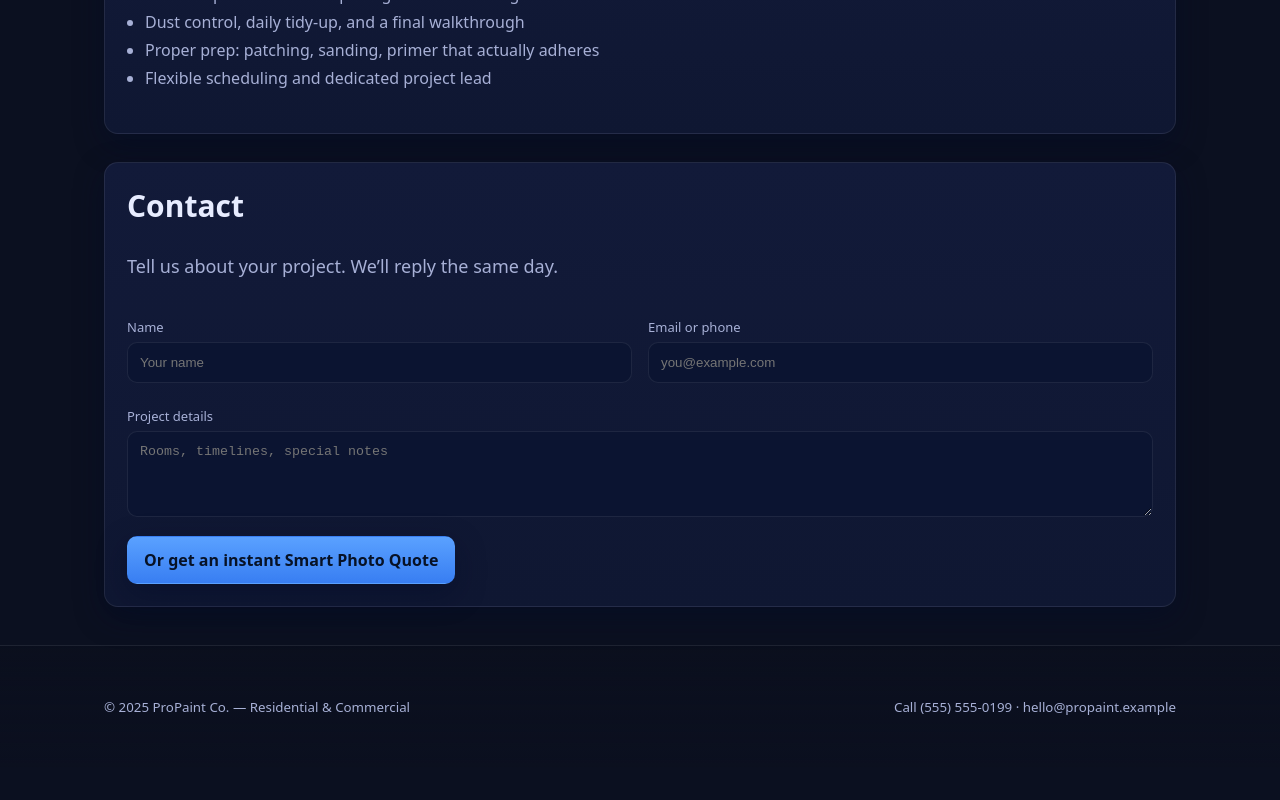
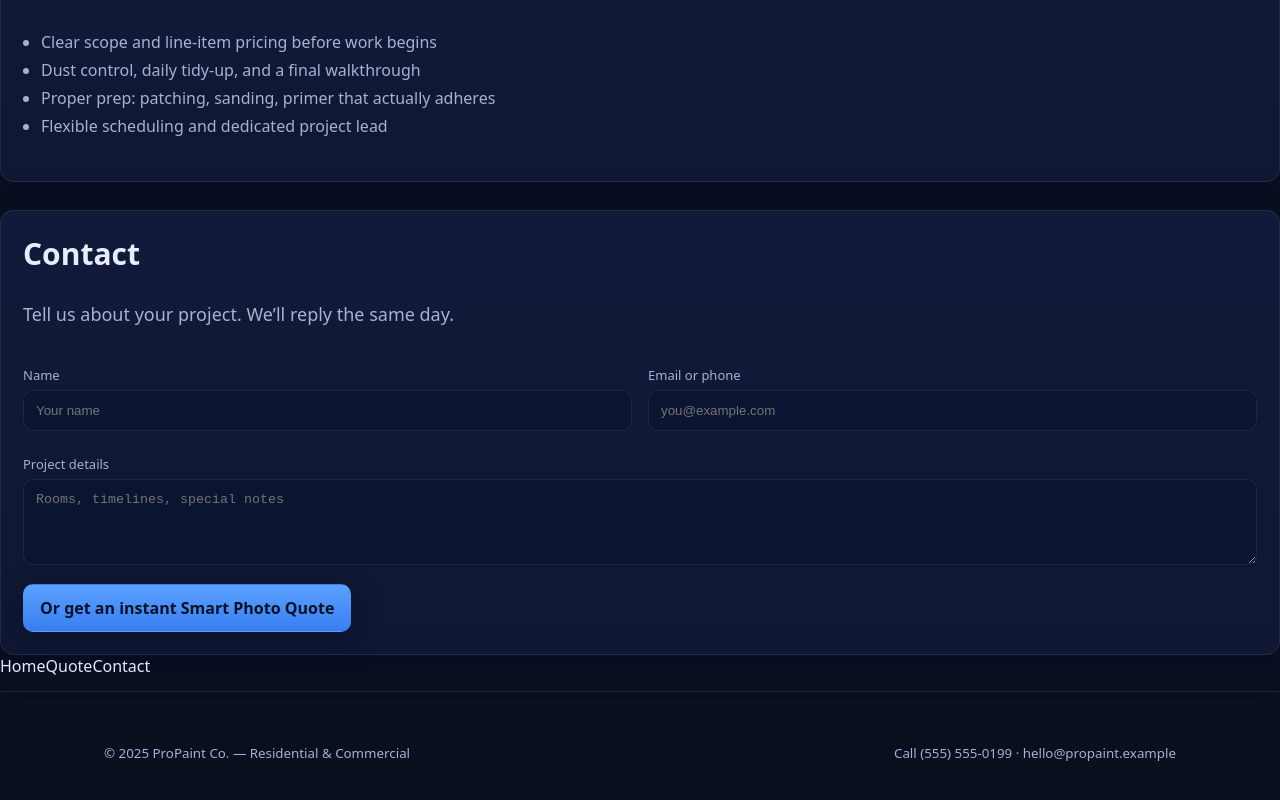
Before and after one commit to morpheus18-glitch/Paintco, a Next.js app in the folder painting-co/: page / in a window 1280 px wide. Shown: the part 812-1612 px from the top of the page. Before the commit the page ends 1580 px from the top, so only its background shows below. Built offline with nearby package versions, Linux system fonts and the light colour scheme.

Commit message:
Update layout.tsx

```diff
--- a/painting-co/app/layout.tsx
+++ b/painting-co/app/layout.tsx
@@ -1,22 +1,33 @@
 import './globals.css';
+import type { ReactNode } from 'react';
 import NavBar from '@components/NavBar';
 import Footer from '@components/Footer';
-import type { ReactNode } from 'react';
 
 export const metadata = {
-  title: 'ProPaint Co. — Smart Photo Quotes',
-  description: 'Upload photos. Get a ballpark with a real crew plan.',
-  themeColor: '#0b1020',
-  viewport: { width: 'device-width', initialScale: 1, viewportFit: 'cover' }
+  title: 'Smart Photo Quote',
+  description: 'Upload photos, get a ballpark with a real crew plan.',
+  viewport: { width: 'device-width', initialScale: 1, viewportFit: 'cover' },
+  themeColor: '#0b0f1a',
 };
 
 export default function RootLayout({ children }: { children: ReactNode }) {
   return (
     <html lang="en">
       <body>
-        <header><NavBar/></header>
-        <main className="container app-shell">{children}</main>
-        <Footer/>
+        <header className="site-header">
+          <NavBar />
+        </header>
+
+        <main className="app-shell">{children}</main>
+
+        {/* Mobile-only bottom bar (hidden on desktop via CSS) */}
+        <nav className="mobile-bottom-bar" aria-label="Primary">
+          <a href="/" aria-label="Home">Home</a>
+          <a href="/quote" aria-current="page">Quote</a>
+          <a href="/contact">Contact</a>
+        </nav>
+
+        <Footer />
       </body>
     </html>
   );
```
